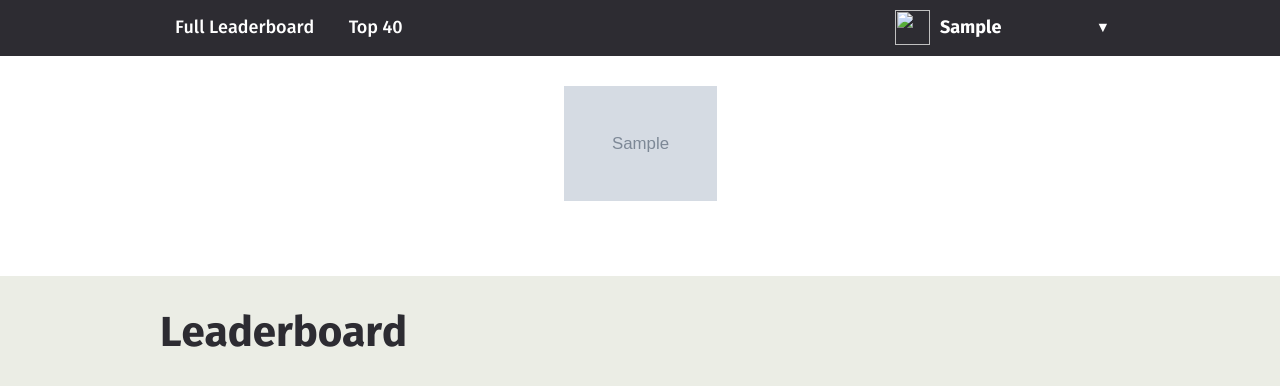
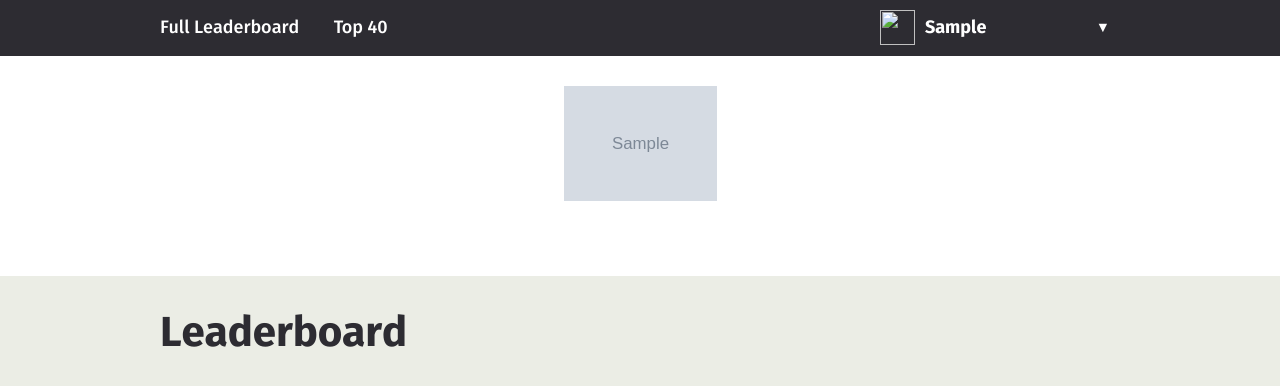
Before and after one commit to pokelondon/pokeradio, a Django app: page /scoring/ in a window 1280 px wide. Shown: the top 386 px of the page. Run offline with Django 3.2, Linux system fonts and the light colour scheme; a user stored in the database is signed in; tables that the repository leaves empty hold one stand-in row (values such as "Sample post"); grey boxes marked "Sample" are stand-in pictures; parts of the project's set-up code (start-up, migrations or seed data) failed here and were passed over.

Commit message:
CSS tweaks for the header

```diff
--- a/pokeradio/public/css/main.css
+++ b/pokeradio/public/css/main.css
@@ -2855,7 +2855,17 @@ h1 + p.intro {
 .NavBar a.is-active {
   color: #61dfb4;
 }
+.NavBar--nav {
+  display: block;
+  background: #2d2c32;
+  position: relative;
+  z-index: 4;
+  margin: -10px 0 0;
+  padding: 10px 0 0;
+}
 .NavBar-user {
+  background: green;
+  padding-left: 0;
   display: inline-block;
   vertical-align: baseline;
   position: relative;
@@ -2864,8 +2874,8 @@ h1 + p.intro {
   position: relative;
   background: #2d2c32;
   z-index: 3;
-  padding: 10px 15px 10px 0;
-  margin: -10px -15px -10px 0;
+  padding: 10px 15px 10px;
+  margin: -10px -15px -10px;
 }
 .NavBar-user .inner:after {
   content: "\25BC";
@@ -2901,7 +2911,7 @@ h1 + p.intro {
   padding: 0;
   top: 28px;
   right: 0;
-  left: 15px;
+  left: 0;
   -webkit-transform: translateY(-100%);
   -moz-transform: translateY(-100%);
   -ms-transform: translateY(-100%);
@@ -3368,7 +3378,7 @@ progress.paused::-webkit-progress-bar {
   position: absolute;
   top: 0;
   left: 0;
-  z-index: 3;
+  z-index: 4;
   background: rgba(0, 0, 0, 0.7);
 }
 .add-track {
--- a/pokeradio/public/less/modules/header.less
+++ b/pokeradio/public/less/modules/header.less
@@ -70,7 +70,18 @@
     }
 
 }
+
+.NavBar--nav {
+    display: block;
+    background: @darkGray; // Hide dd on narrow screens
+    position: relative;
+    z-index: 4;
+    margin: -10px 0 0;
+    padding: 10px 0 0;
+}
 .NavBar-user {
+    background: green;
+    padding-left: 0;
     display: inline-block;
     vertical-align: baseline;
     position: relative;
@@ -78,8 +89,8 @@
         position: relative;
         background: @darkGray;
         z-index: 3;
-        padding: 10px 15px 10px 0;
-        margin: -10px -15px -10px 0;
+        padding: 10px 15px 10px;
+        margin: -10px -15px -10px;
         &:after {
             content: "\25BC";
             display: block;
@@ -106,7 +117,7 @@
     padding: 0;
     top: 28px;
     right: 0;
-    left: 15px;
+    left: 0;
     .transform(translateY(-100%));
     .transition(transform 200ms);
     z-index: 2;
--- a/pokeradio/public/less/modules/search.less
+++ b/pokeradio/public/less/modules/search.less
@@ -5,7 +5,7 @@
     position: absolute;
     top: 0;
     left: 0;
-    z-index: 3;
+    z-index: 4;
 
     background: fade(#000, 70%);
 
--- a/pokeradio/templates/base.html
+++ b/pokeradio/templates/base.html
@@ -48,14 +48,14 @@
         <div class="NavBar">
             <div class="container">
                 {% with request.resolver_match.url_name as route %}
-                <div class="col-md-4">
+                <div class="NavBar--nav col-xs-12 col-sm-9">
                     <a href="{% url 'scoring:leaderboard_index' %}" class="{% if 'scoring' == request.resolver_match.namespace and 'leaderboard' == route %}is-active{% endif %}">Full Leaderboard</a>
                     <a href="{% url 'history:vote_tracks_index' 'all' %}" class="{% if 'history' == request.resolver_match.namespace and 'vote_archive_tracks' == route and 'all' == who %}is-active{% endif %}">Top 40</a>
+                    <div class="Badge-container js-badge-container"> </div>
                 </div>
 
-                <div class="Badge-container col-md-5 js-badge-container"> </div>
 
-                <div class="NavBar-user col-md-3 pull-right">
+                <div class="NavBar-user col-xs-12 col-sm-3 pull-right">
                     <div class="inner">
                         <img class="Header-userControls-image" src="{{ request.user.get_profile.image_url }}"/>
                         <span class="bold">{{ request.user.first_name }}</span>
```
